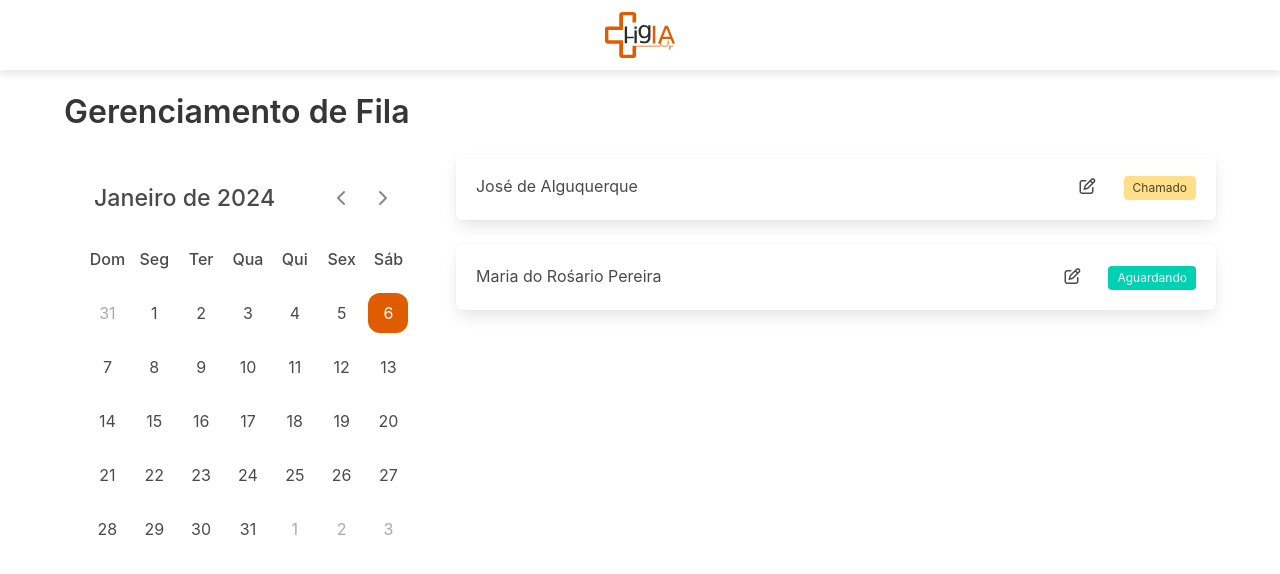
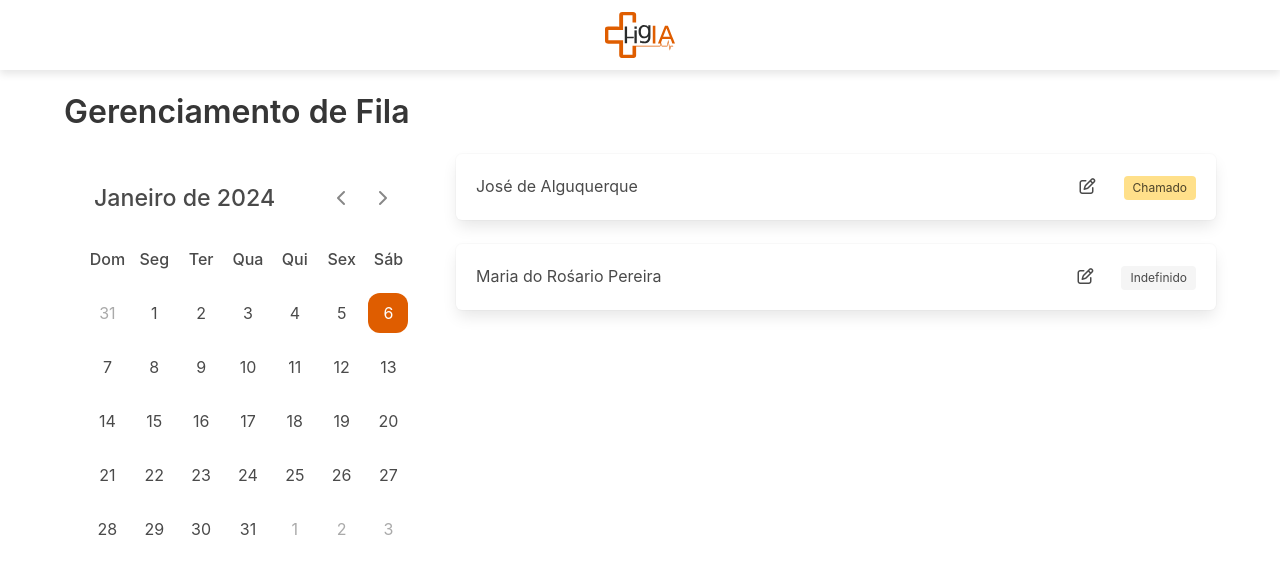
Before and after one commit to FelisbertoBastos/queue-management-system-frontend, a React (Vite) app: page / in a window 1280 px wide. Shown: the top 574 px of the page. Built offline with nearby package versions, Linux system fonts and the light colour scheme.

Commit message:
add undefined status

```diff
--- a/src/components/appointments/appointment-list.tsx
+++ b/src/components/appointments/appointment-list.tsx
@@ -10,7 +10,7 @@ const appointments = [
   {
     id: 2,
     patient: { name: "Maria do Rośario Pereira", age: 38, gender: "F" },
-    status: AppointmentStatus.WAITING,
+    status: AppointmentStatus.UNDEFINED,
   },
 ];
 
--- a/src/components/appointments/appointment-status.tsx
+++ b/src/components/appointments/appointment-status.tsx
@@ -6,30 +6,34 @@ interface AppointmentStatusProps {
 
 export const AppointmentStatus = ({ status }: AppointmentStatusProps) => {
   let tagClass = "tag ";
-  let tegText = "";
+  let tagText = "";
 
   switch (status) {
     case AppointmentStatusEnum.WAITING:
       tagClass += "is-primary";
-      tegText = "Aguardando";
+      tagText = "Aguardando";
       break;
     case AppointmentStatusEnum.CANCELED:
       tagClass += "is-danger";
-      tegText = "Cancelado";
+      tagText = "Cancelado";
       break;
     case AppointmentStatusEnum.CALLED:
       tagClass += "is-warning";
-      tegText = "Chamado";
+      tagText = "Chamado";
       break;
     case AppointmentStatusEnum.IN_CARE:
       tagClass += "is-link";
-      tegText = "Em atendimento";
+      tagText = "Em atendimento";
       break;
     case AppointmentStatusEnum.COMPLITED:
       tagClass += "is-success";
-      tegText = "Concluído";
+      tagText = "Concluído";
+      break;
+    case AppointmentStatusEnum.UNDEFINED:
+      tagClass += "is-light";
+      tagText = "Indefinido";
       break;
   }
 
-  return <span className={tagClass}>{tegText}</span>;
+  return <span className={tagClass}>{tagText}</span>;
 };
--- a/src/model/appointment-status.ts
+++ b/src/model/appointment-status.ts
@@ -4,4 +4,5 @@ export enum AppointmentStatus {
   CALLED,
   IN_CARE,
   COMPLITED,
+  UNDEFINED,
 }
```
